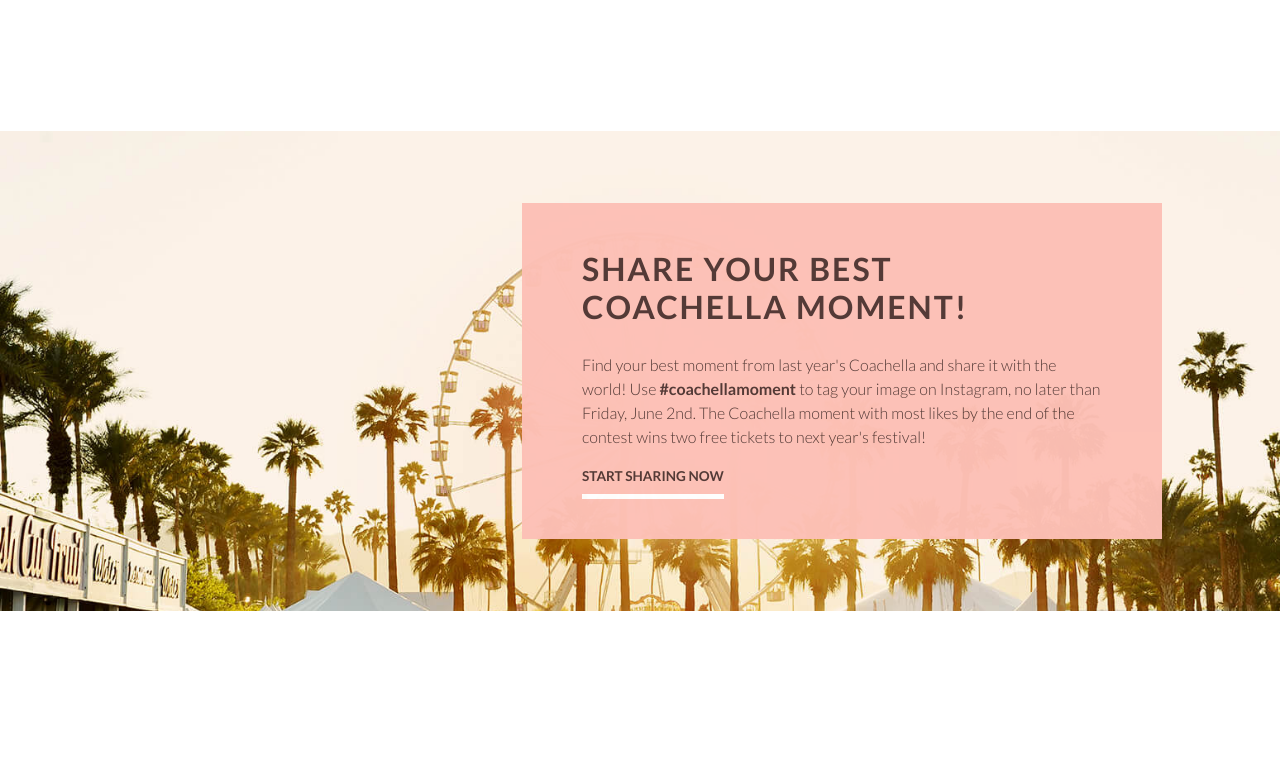
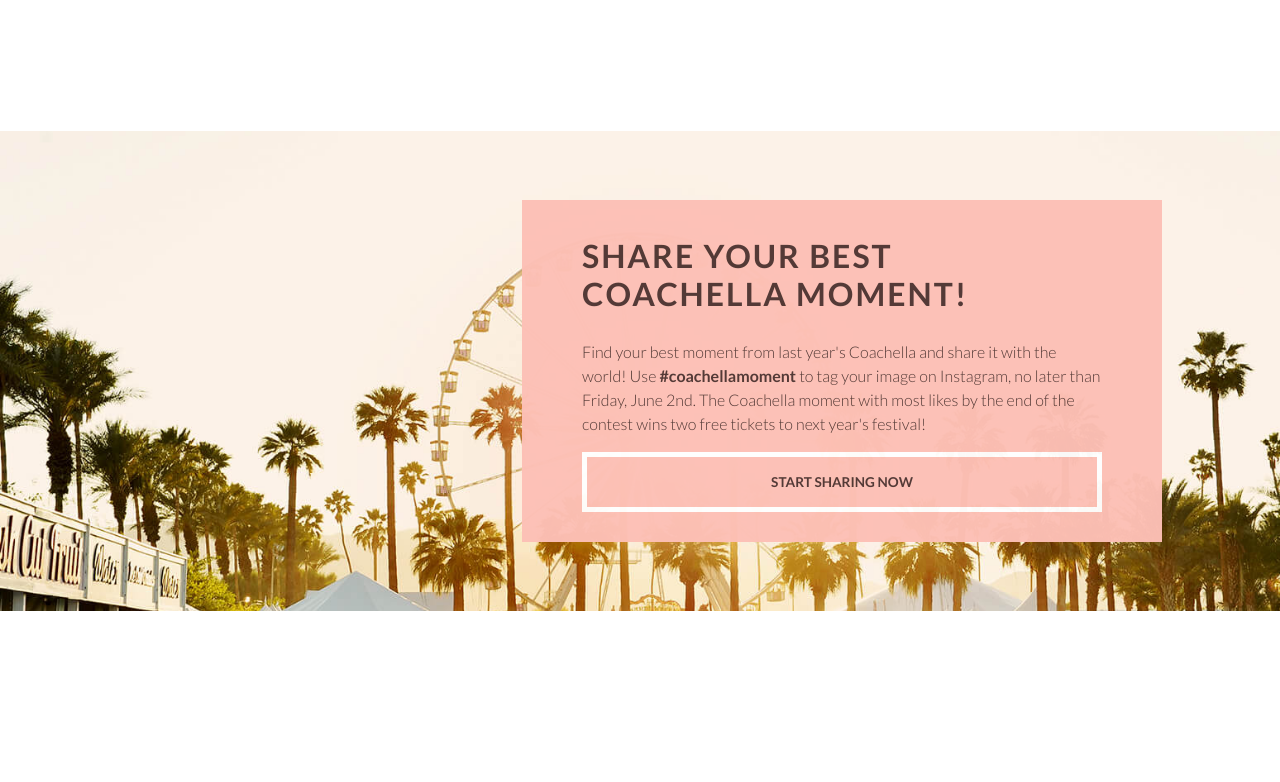
Before and after one commit to alexandrasommar/coachellamoments, a PHP site: page / in a window 1280 px wide. Shown: the part 839-1621 px from the top of the page. Run offline with PHP 8.4, Linux system fonts and the light colour scheme; style sheets or scripts are compiled from the project's sources; some libraries are stand-ins or nearby versions.

Commit message:
Fix m info-länk så den är lättare att klicka på

```diff
--- a/index.php
+++ b/index.php
@@ -46,7 +46,9 @@
             <div class="text-block">
                 <h2>Share your best Coachella moment!</h2>
                 <p>Find your best moment from last year's Coachella and share it with the world! Use <strong><a href="https://www.instagram.com/explore/tags/coachellafestival/" target="_blank">#coachellamoment</a></strong> to tag your image on Instagram, no later than Friday, June 2nd. The Coachella moment with most likes by the end of the contest wins two free tickets to next year's festival!</p>
-                <a href="https://www.instagram.com/" class="insta-link">Start sharing now</a>
+                <div class="link">
+                    <a href="https://www.instagram.com/" class="insta-link">Start sharing now</a>
+                </div>
             </div> <!-- .text-block -->
         </div> <!-- .bg-block -->
     </section> <!-- #info .info -->
--- a/src/scss/_base.scss
+++ b/src/scss/_base.scss
@@ -223,19 +223,34 @@ section.info {
                     color: $sunny;
                 }
             }
+        }
+        div.link {
+            display: flex;
+            align-items: center;
+            justify-content: center;
+            height: 60px;
+            padding: 10px;
+            width: 100%;
+            box-sizing: border-box;
+            border: 5px solid #fff;
+            position: relative;
+            transition: 0.3s;
+            &:hover {
+                border: 5px solid $sunny;
+            }
             a.insta-link {
-                border-bottom: 5px solid #fff;
+                display: flex;
+                align-items: center;
+                justify-content: center;
+                position: absolute;
                 color: $purple;
-                display: inline-block;
                 font-size: 0.85em;
                 font-weight: 600;
-                padding-bottom: 10px;
-                position: relative;
+                position: absolute;
                 text-decoration: none;
                 text-transform: uppercase;
-                transition: 0.3s;
-                &:hover {
-                    border-bottom: 5px solid $sunny;
+                width: 100%;
+                height: 100%;
             }
         }
         .deadline {
@@ -243,7 +258,6 @@ section.info {
             padding-top: 15px;
             text-align: right;
             text-transform: uppercase;
-            }
         }
     }
 }
--- a/src/scss/_desktop.scss
+++ b/src/scss/_desktop.scss
@@ -93,7 +93,7 @@ section.info {
         position: absolute;
         height: 600px;
         z-index: 1;
-        margin: 300px 0 0 10%;
+        margin: 300px 0 0 7%;
         opacity: 0;
         transition: 0.5s;
     }
@@ -107,7 +107,7 @@ section.info {
             position: relative;
             opacity: 0.97;
             margin: 2% 10% 2% 0;
-            padding: 20px 60px 40px 60px;
+            padding: 10px 60px 30px 60px;
             width: 50%;
             height: auto;
             top: 0;
```
Lines whose indentation alone changed are shown as unchanged.
